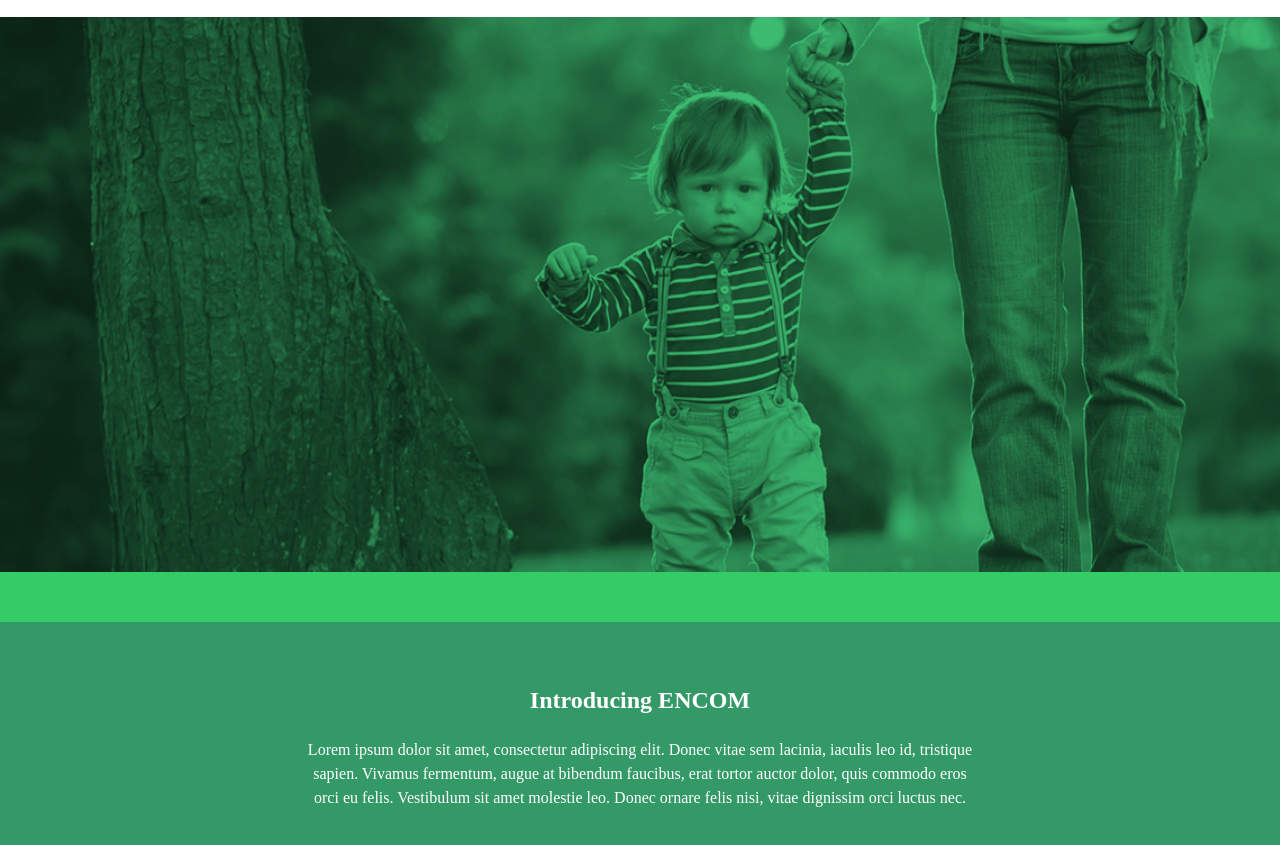
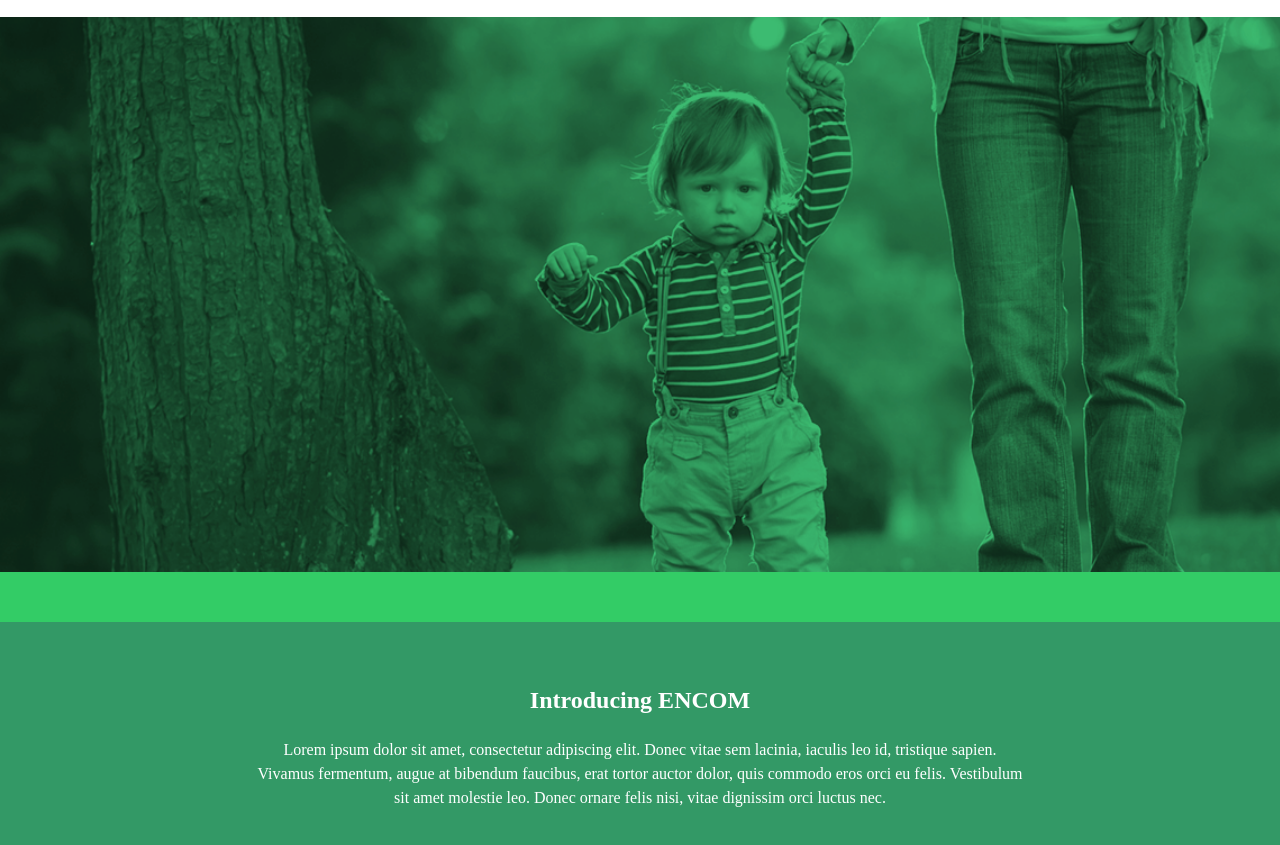
Before and after one commit to nhayward/nhayward.github.io, a plain HTML site: page devTest/index.html in a window 1280 px wide. Shown: the part 109-954 px from the top of the page. Drawn offline with Linux system fonts and the light colour scheme.

Commit message:
percentage based left/right padding for intro text

```diff
--- a/devTest/css/style.css
+++ b/devTest/css/style.css
@@ -70,6 +70,6 @@ body {
 #topContent #intro {
 	background-color: #339966;
 	text-align: center;
-	padding: 40px 300px 50px;
+	padding: 40px 20% 50px;
 	line-height: 1.5;
 }
```
